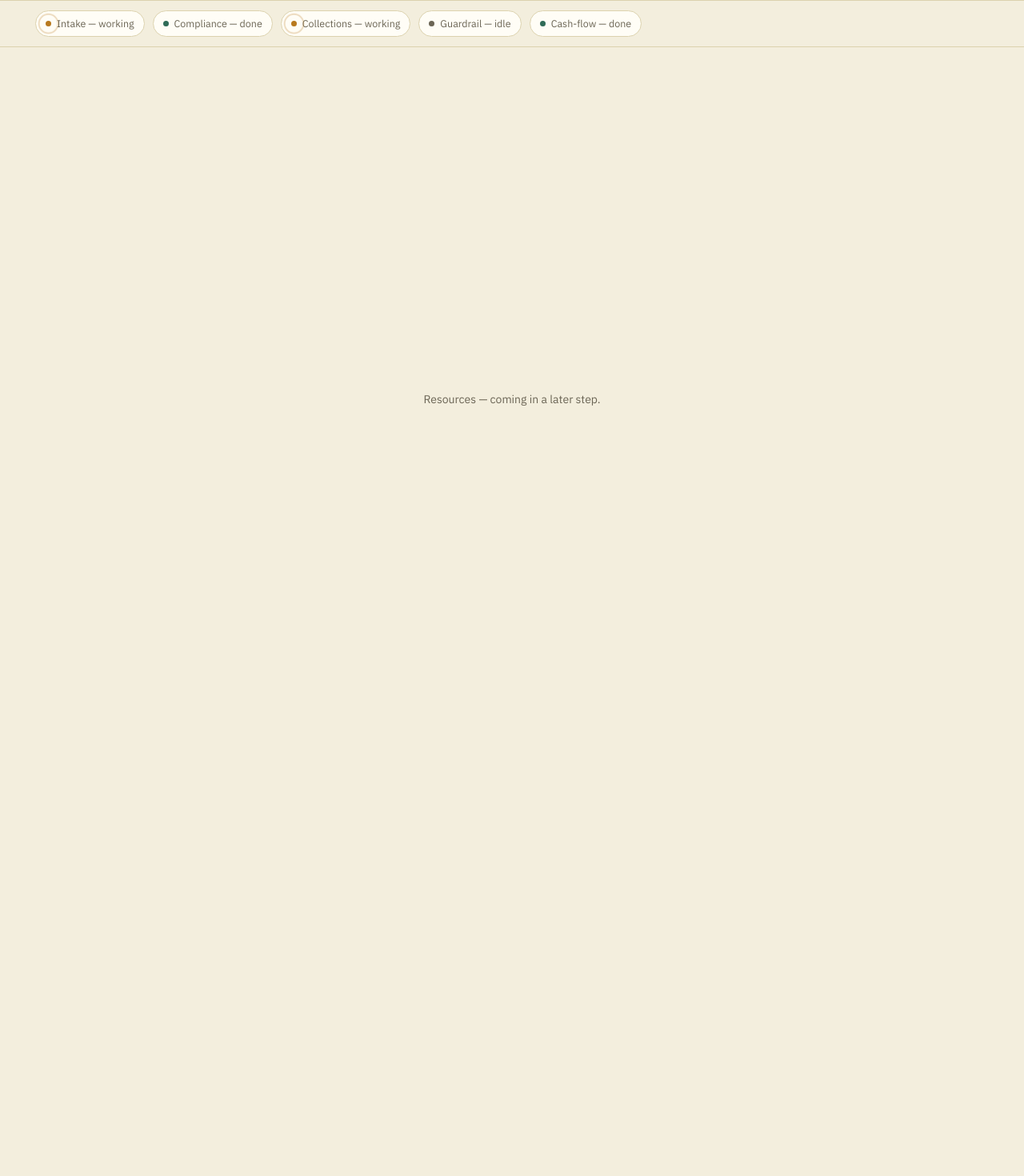
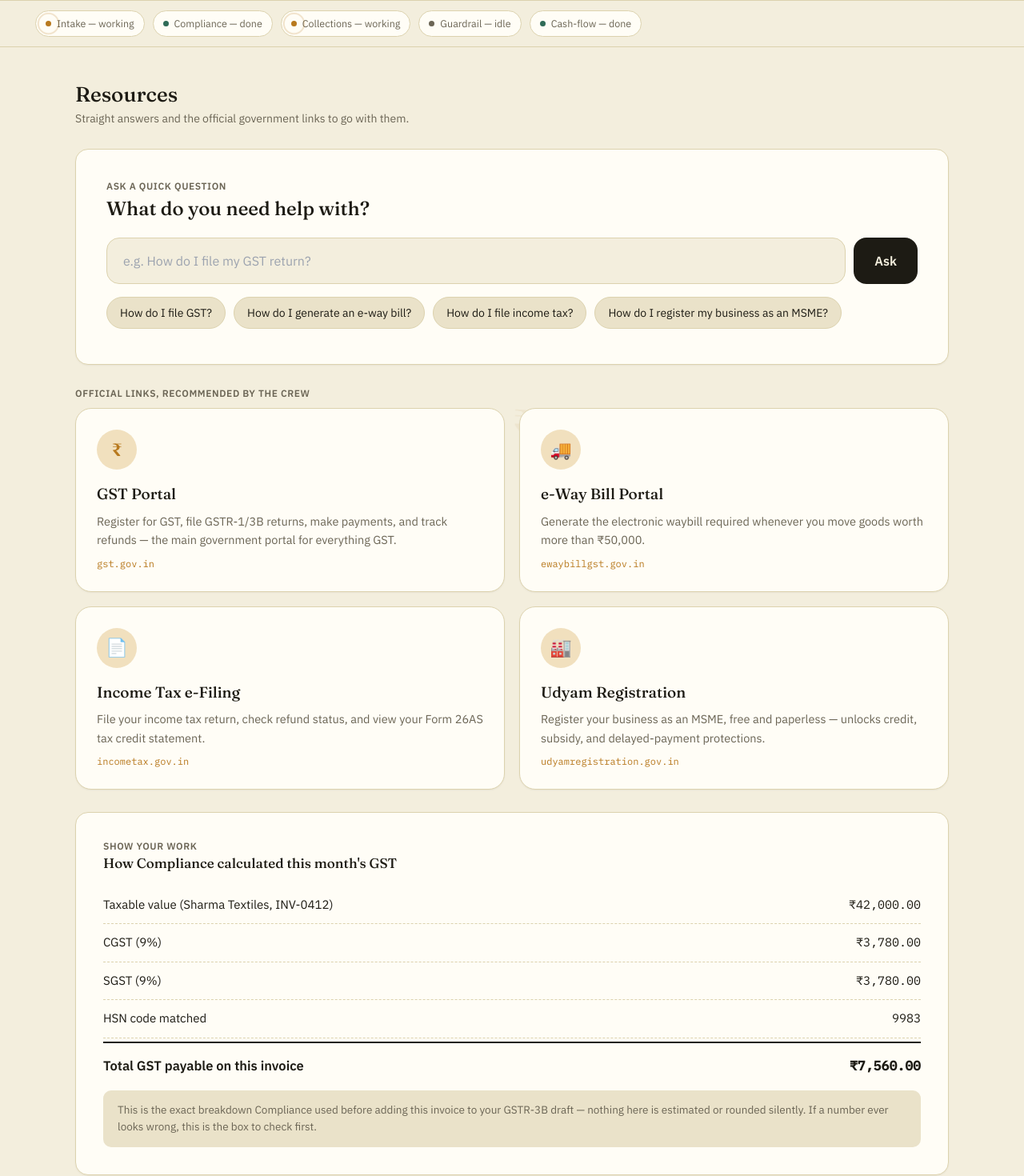
Before and after one commit to Subhomoy-byte/ledgercrew-ai, a Next.js app in the folder apps/web/: page /resources in a window 1280 px wide. Shown: the part 80-1550 px from the top of the page at 80% size. Before the commit the page ends 1019 px from the top, so only its background shows below. Built offline with nearby package versions, Linux system fonts and the light colour scheme.

Commit message:
Step 7: Resources page

```diff
--- a/apps/web/app/(dashboard)/resources/page.tsx
+++ b/apps/web/app/(dashboard)/resources/page.tsx
@@ -1,7 +1,229 @@
-export default function Page() {
+"use client";
+
+import { useState } from "react";
+
+type QnaKey = "gst" | "eway" | "itr" | "udyam";
+
+const QNA_DATA: Record<QnaKey, { text: string; url: string }> = {
+  gst: {
+    text: "To file your GST return, head to the official GST Portal — you'll file GSTR-1 (outward supplies) and GSTR-3B (summary return) there using your GSTIN login.",
+    url: "https://www.gst.gov.in/",
+  },
+  eway: {
+    text: "An e-way bill is required whenever you're moving goods worth over ₹50,000. Generate it directly on the official e-Way Bill Portal using your GSTIN.",
+    url: "https://ewaybillgst.gov.in/",
+  },
+  itr: {
+    text: "Income tax returns are filed on the official Income Tax e-Filing portal using your PAN — it also shows your Form 26AS tax credit statement.",
+    url: "https://www.incometax.gov.in/",
+  },
+  udyam: {
+    text: "Registering as an MSME is free and paperless on the Udyam Registration portal — you'll just need your Aadhaar and PAN details.",
+    url: "https://udyamregistration.gov.in/",
+  },
+};
+
+const QUICK_QUESTIONS: { key: QnaKey; label: string }[] = [
+  { key: "gst", label: "How do I file GST?" },
+  { key: "eway", label: "How do I generate an e-way bill?" },
+  { key: "itr", label: "How do I file income tax?" },
+  { key: "udyam", label: "How do I register my business as an MSME?" },
+];
+
+const LINK_CARDS = [
+  {
+    icon: "₹",
+    title: "GST Portal",
+    desc: "Register for GST, file GSTR-1/3B returns, make payments, and track refunds — the main government portal for everything GST.",
+    url: "https://www.gst.gov.in/",
+    domain: "gst.gov.in",
+  },
+  {
+    icon: "🚚",
+    title: "e-Way Bill Portal",
+    desc: "Generate the electronic waybill required whenever you move goods worth more than ₹50,000.",
+    url: "https://ewaybillgst.gov.in/",
+    domain: "ewaybillgst.gov.in",
+  },
+  {
+    icon: "📄",
+    title: "Income Tax e-Filing",
+    desc: "File your income tax return, check refund status, and view your Form 26AS tax credit statement.",
+    url: "https://www.incometax.gov.in/",
+    domain: "incometax.gov.in",
+  },
+  {
+    icon: "🏭",
+    title: "Udyam Registration",
+    desc: "Register your business as an MSME, free and paperless — unlocks credit, subsidy, and delayed-payment protections.",
+    url: "https://udyamregistration.gov.in/",
+    domain: "udyamregistration.gov.in",
+  },
+];
+
+const RUPEE_POSITIONS = [
+  { top: "6%", left: "8%", size: "70px", delay: "0s" },
+  { top: "18%", left: "82%", size: "90px", delay: "1.5s" },
+  { top: "40%", left: "20%", size: "60px", delay: "0.7s" },
+  { top: "55%", left: "70%", size: "110px", delay: "2.2s" },
+  { top: "72%", left: "12%", size: "80px", delay: "1s" },
+  { top: "85%", left: "60%", size: "65px", delay: "2.8s" },
+  { top: "30%", left: "50%", size: "50px", delay: "0.3s" },
+  { top: "95%", left: "88%", size: "75px", delay: "1.8s" },
+];
+
+function qnaMatch(text: string): QnaKey {
+  const t = text.toLowerCase();
+  if (t.includes("e-way") || t.includes("eway") || t.includes("transport") || t.includes("goods")) return "eway";
+  if (t.includes("udyam") || t.includes("msme") || t.includes("register my business")) return "udyam";
+  if (t.includes("income") || t.includes("itr") || t.includes("tax")) return "itr";
+  return "gst";
+}
+
+export default function ResourcesPage() {
+  const [input, setInput] = useState("");
+  const [answerKey, setAnswerKey] = useState<QnaKey | null>(null);
+
+  function ask(key?: QnaKey, label?: string) {
+    if (label) setInput(label);
+    setAnswerKey(key ?? qnaMatch(input));
+  }
+
+  const answer = answerKey ? QNA_DATA[answerKey] : null;
+
   return (
-    <main className="min-h-screen flex items-center justify-center px-6">
-      <p className="text-ink-soft text-sm">Resources — coming in a later step.</p>
-    </main>
+    <div className="relative">
+      <div className="rupee-bg pointer-events-none absolute inset-x-0 top-0 z-0 h-full min-h-[600px] overflow-hidden">
+        {RUPEE_POSITIONS.map((p, i) => (
+          <span
+            key={i}
+            className="absolute font-serif text-amber opacity-[0.07]"
+            style={{
+              top: p.top,
+              left: p.left,
+              fontSize: p.size,
+              animation: `rupeeDrift 12s ease-in-out infinite`,
+              animationDelay: p.delay,
+            }}
+          >
+            ₹
+          </span>
+        ))}
+      </div>
+
+      <div className="relative z-[1]">
+        <h1 className="font-serif text-[26px] font-medium">Resources</h1>
+        <p className="mb-7 text-sm text-ink-soft">
+          Straight answers and the official government links to go with them.
+        </p>
+
+        <div className="mb-7 rounded-[16px] border border-line bg-surface p-9 shadow-sm sm:p-[38px]">
+          <div className="mb-1 text-xs font-semibold uppercase tracking-wider text-ink-soft">
+            Ask a quick question
+          </div>
+          <div className="mb-5 font-serif text-2xl font-medium">
+            What do you need help with?
+          </div>
+          <div className="mb-4 flex gap-2.5">
+            <input
+              type="text"
+              value={input}
+              onChange={(e) => setInput(e.target.value)}
+              onKeyDown={(e) => e.key === "Enter" && ask()}
+              placeholder="e.g. How do I file my GST return?"
+              className="flex-1 rounded-2xl border border-line bg-bg px-5 py-4 text-base outline-none focus:border-amber"
+            />
+            <button
+              onClick={() => ask()}
+              className="shrink-0 rounded-2xl bg-ink px-[26px] text-base font-semibold text-bg"
+            >
+              Ask
+            </button>
+          </div>
+          <div className="mb-1.5 flex flex-wrap gap-2.5">
+            {QUICK_QUESTIONS.map((q) => (
+              <button
+                key={q.key}
+                onClick={() => ask(q.key, q.label)}
+                className="rounded-full border border-line bg-surface-2 px-4 py-[9px] text-sm transition hover:border-amber"
+              >
+                {q.label}
+              </button>
+            ))}
+          </div>
+
+          {answer && (
+            <div className="mt-[22px] rounded-2xl bg-surface-2 px-6 py-[22px]">
+              <p className="mb-4 text-[17px] leading-relaxed">{answer.text}</p>
+              <a
+                href={answer.url}
+                target="_blank"
+                rel="noopener noreferrer"
+                className="inline-flex items-center gap-2 rounded-full bg-ink px-[22px] py-3 text-[15px] font-semibold text-bg"
+              >
+                Go to the official portal →
+              </a>
+            </div>
+          )}
+        </div>
+
+        <div className="mb-2.5 text-xs font-semibold uppercase tracking-wider text-ink-soft">
+          Official links, recommended by the crew
+        </div>
+        <div className="mb-7 grid grid-cols-1 gap-[18px] sm:grid-cols-2">
+          {LINK_CARDS.map((card) => (
+            <a
+              key={card.domain}
+              href={card.url}
+              target="_blank"
+              rel="noopener noreferrer"
+              className="block rounded-[20px] border border-line bg-surface p-[26px] shadow-sm transition hover:-translate-y-0.5 hover:border-amber"
+            >
+              <div className="mb-4 flex h-[50px] w-[50px] items-center justify-center rounded-full bg-amber-soft font-serif text-[22px] font-semibold text-amber">
+                {card.icon}
+              </div>
+              <h4 className="mb-2 font-serif text-[19px] font-medium">{card.title}</h4>
+              <p className="mb-2.5 text-[14.5px] leading-relaxed text-ink-soft">{card.desc}</p>
+              <div className="font-mono text-xs text-amber">{card.domain}</div>
+            </a>
+          ))}
+        </div>
+
+        <div className="rounded-[16px] border border-line bg-surface p-8 shadow-sm sm:p-[34px]">
+          <div className="mb-4">
+            <div className="text-xs font-semibold uppercase tracking-wider text-ink-soft">
+              Show your work
+            </div>
+            <h2 className="font-serif text-[17px] font-medium">
+              How Compliance calculated this month&apos;s GST
+            </h2>
+          </div>
+          {[
+            ["Taxable value (Sharma Textiles, INV-0412)", "₹42,000.00"],
+            ["CGST (9%)", "₹3,780.00"],
+            ["SGST (9%)", "₹3,780.00"],
+            ["HSN code matched", "9983"],
+          ].map(([label, value]) => (
+            <div
+              key={label}
+              className="flex items-center justify-between border-b border-dashed border-line py-3 text-[15px]"
+            >
+              <span>{label}</span>
+              <span className="font-mono">{value}</span>
+            </div>
+          ))}
+          <div className="mt-1 flex items-center justify-between border-t-2 border-ink pt-4 text-[16.5px] font-semibold">
+            <span>Total GST payable on this invoice</span>
+            <span className="font-mono">₹7,560.00</span>
+          </div>
+          <div className="mt-[18px] rounded-[10px] bg-surface-2 px-[18px] py-3.5 text-[13.5px] leading-relaxed text-ink-soft">
+            This is the exact breakdown Compliance used before adding this
+            invoice to your GSTR-3B draft — nothing here is estimated or
+            rounded silently. If a number ever looks wrong, this is the box
+            to check first.
+          </div>
+        </div>
+      </div>
+    </div>
   );
 }
--- a/apps/web/app/globals.css
+++ b/apps/web/app/globals.css
@@ -162,3 +162,11 @@ body {
   0%, 100% { transform: scale(1); opacity: 0.7; }
   50% { transform: scale(1.08); opacity: 0.2; }
 }
+
+@keyframes rupeeDrift {
+  0%, 100% { transform: translateY(0) rotate(-4deg); }
+  50% { transform: translateY(-18px) rotate(4deg); }
+}
+@media (prefers-reduced-motion: reduce) {
+  .rupee-bg span { animation: none !important; }
+}
```
